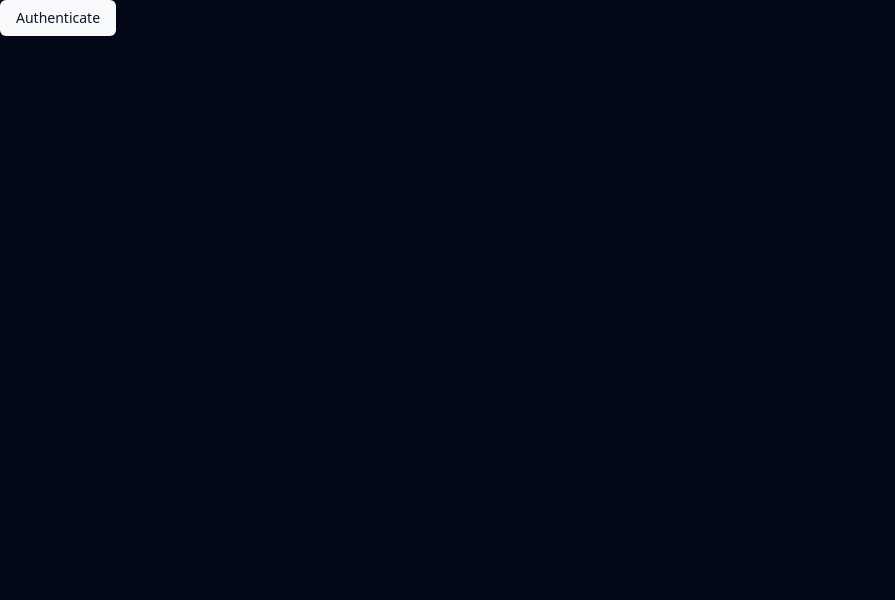
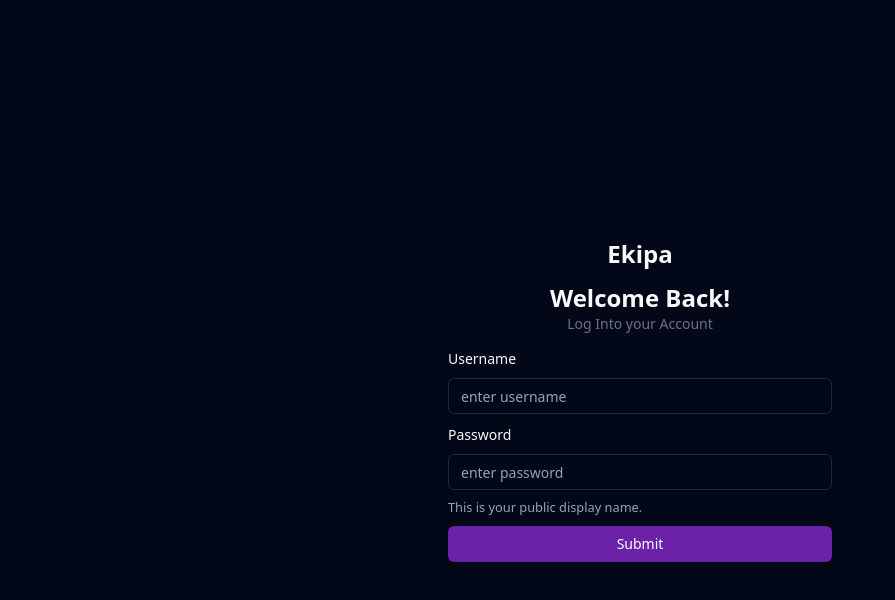
Before and after one commit to suryan-s/Ekipa, a React (Vite) app in the folder frontend/: page /login in a window 1280 px wide. Shown: the top 600 px of the page, without its empty margins (0-895 px from the left). Built offline with nearby package versions, Linux system fonts and the light colour scheme.

Commit message:
LoginScreen

```diff
--- a/frontend/src/pages/Login.tsx
+++ b/frontend/src/pages/Login.tsx
@@ -3,6 +3,28 @@ import { Button } from "@/components/ui/button";
 import { useContext } from "react";
 import { useNavigate } from "react-router-dom";
 import { AuthContext } from "../context/AuthContext";
+import * as z from "zod";
+import {
+  Form,
+  FormControl,
+  FormDescription,
+  FormField,
+  FormItem,
+  FormLabel,
+  FormMessage,
+} from "@/components/ui/form";
+import { useForm } from "react-hook-form";
+import { zodResolver } from "@hookform/resolvers/zod";
+import { Input } from "@/components/ui/input";
+const formSchema = z.object({
+  username: z.string().min(2, {
+    message: "Username must be at least 2 characters.",
+  }),
+  password: z.string().min(8, {
+    message: "Username must be at least 8 characters.",
+  }),
+});
+
 
 const Login = () => {
   const { setToken } = useContext(AuthContext);
@@ -13,10 +35,55 @@ const Login = () => {
     setToken("1234");
     navigate("/");
   };
+  const form = useForm<z.infer<typeof formSchema>>({
+    resolver: zodResolver(formSchema),
+    defaultValues: {
+      username: "",
+      password: "",
+    },
+  });
 
   return (
-    <div>
-      <Button onClick={() => handleLogin()}>Authenticate</Button>
+    <div className="flex flex-col justify-center items-center h-screen gap-3">
+      <div className="text-2xl font-black ">Ekipa</div>
+      <div className="flex flex-col items-center">
+      <div className="font-bold text-2xl">Welcome Back!</div>
+      <div className="text-gray-500 text-sm">Log Into your Account</div>
+      </div>
+      <Form {...form}>
+      <form onSubmit={form.handleSubmit(handleLogin)} className="space-y-2">
+        <FormField
+          control={form.control}
+          name="username"
+          render={({ field }) => (
+            <FormItem>
+              <FormLabel>Username</FormLabel>
+              <FormControl>
+                <Input className="w-96" placeholder="enter username" {...field} />
+              </FormControl>
+              <FormMessage />
+            </FormItem>
+          )}
+        />
+        <FormField
+          control={form.control}
+          name="password"
+          render={({ field }) => (
+            <FormItem>
+              <FormLabel>Password</FormLabel>
+              <FormControl>
+                <Input placeholder="enter password" {...field} />
+              </FormControl>
+              <FormDescription>
+                This is your public display name.
+              </FormDescription>
+              <FormMessage />
+            </FormItem>
+          )}
+        />
+        <Button type="submit" className="w-96 bg-purple-800 text-white" >Submit</Button>
+      </form>
+    </Form>
     </div>
   );
 };
```
